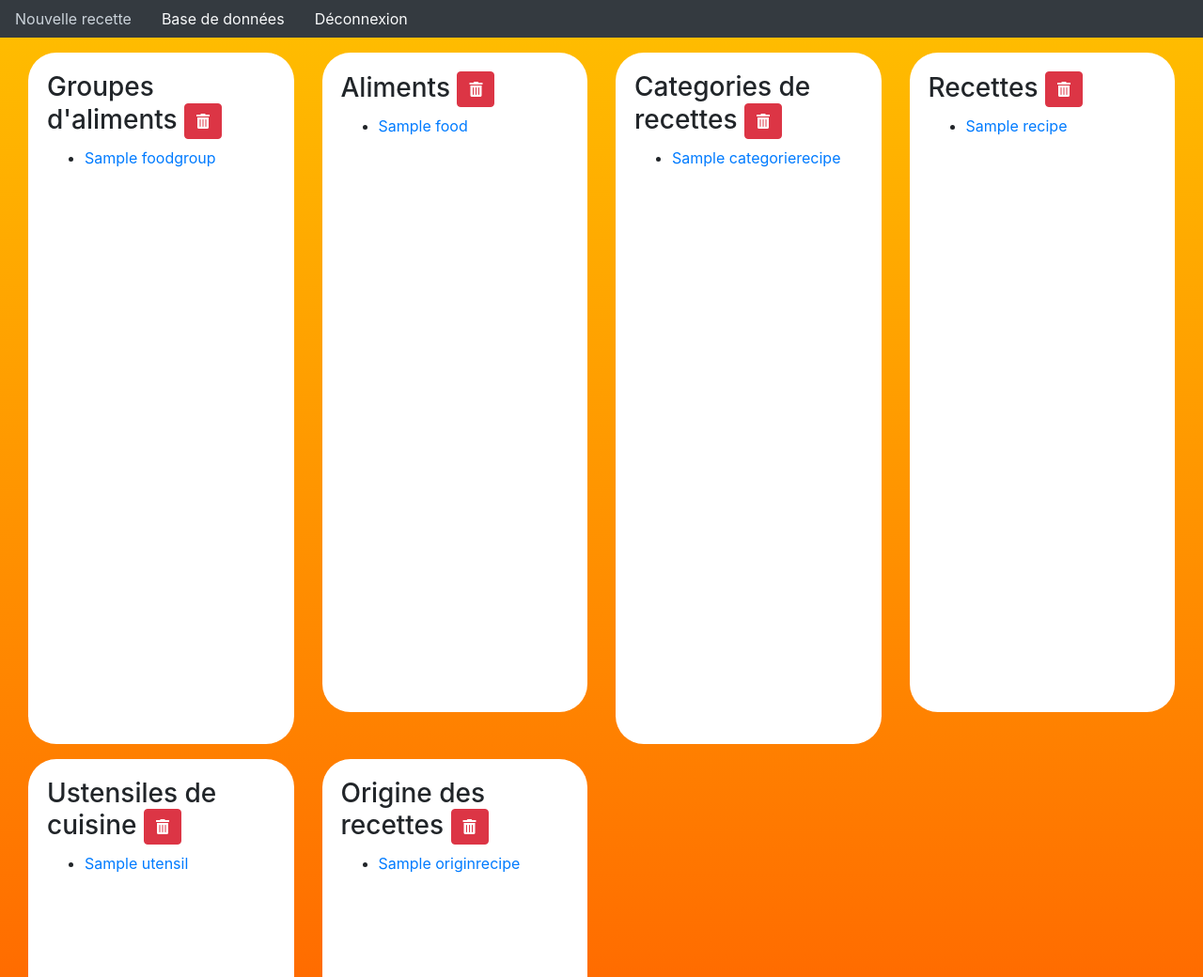
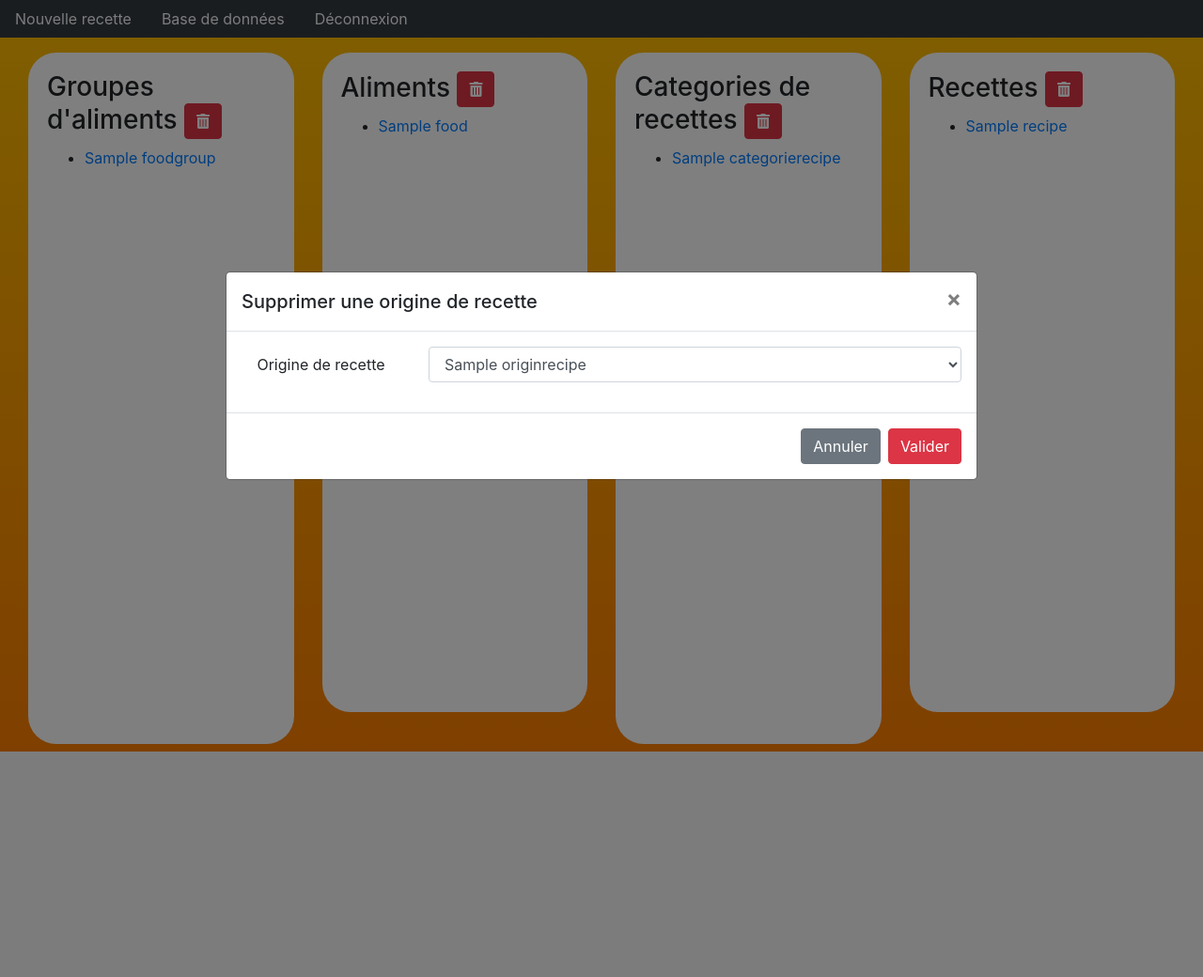
Before and after one commit to riderflo85/feedeasyform, a Django app: page /planning/databases/ in a window 1280 px wide, after a click that opens the changed part. Shown: the top 1040 px of the page at 94% size. After the commit the page ends 800 px from the top, so only its background shows below. Run offline with Django 3.2, Linux system fonts and the light colour scheme; a user stored in the database is signed in; tables that the repository leaves empty hold one stand-in row (values such as "Sample post"); some libraries are stand-ins or nearby versions.

Commit message:
Updated the recipe detail template and model

```diff
--- a/planning/models.py
+++ b/planning/models.py
@@ -22,6 +22,9 @@ class CategorieRecipe(models.Model):
 
     def __str__(self):
         return self.name
+
+    def get_recipe_categorie(self):
+        return Recipe.objects.filter(categorie__name=self.name)
 
 
 class Level(models.Model):
@@ -144,94 +147,3 @@ class FoodAndQuantity(models.Model):
         max_length=100,
         verbose_name="quantitee de l'ingredient avec l'unite de mesure"
     )
-
-
-# from django.db import models
-# from food.models import Food
-
-
-# class FoodQuantity(models.Model):
-#     quantity = models.CharField(max_length=45, verbose_name="Quantité de l'aliment")
-#     food = models.ForeignKey(Food, on_delete=models.CASCADE, verbose_name="Aliment")
-
-#     def __str__(self):
-#         return f"{self.food}: {self.quantity}"
-
-
-# class Categorie(models.Model):
-#     name = models.CharField(max_length=45, verbose_name='Nom de la catégorie')
-
-#     def __str__(self):
-#         return self.name
-
-
-# class Utensil(models.Model):
-#     name = models.CharField(max_length=45, verbose_name="Nom de l'ustensile de cuisine")
-
-#     def __str__(self):
-#         return self.name
-
-
-# PRICE_SCALE = [
-#     ('low', 'petit budget'),
-#     ('medium', 'moyen budget'),
-#     ('high', 'gros budget')
-# ]
-
-# LEVEL = [
-#     ('easy', 'facile'),
-#     ('medium', 'moyen'),
-#     ('chef', 'chef')
-# ]
-
-# class Recipe(models.Model):
-#     name = models.CharField(max_length=45, verbose_name='Nom de la recette')
-
-#     prepare_duration = models.CharField(
-#         max_length=45, verbose_name='Temps de préparation')
-
-#     cooking_time = models.CharField(
-#         max_length=45, verbose_name='Temps de cuisson')
-
-#     step = models.TextField(verbose_name='Étapes de la recette')
-
-#     food_quantity = models.ManyToManyField(
-#         FoodQuantity, verbose_name='Aliment et quantité')
-
-#     categorie = models.ForeignKey(
-#         Categorie,
-#         on_delete=models.CASCADE,
-#         verbose_name='Nom de la categorie de la recette'
-#     )
-
-#     price_scale = models.CharField(
-#         max_length=45, choices=PRICE_SCALE, verbose_name='Fouchette de prix')
-
-#     level = models.CharField(
-#         max_length=45, choices=LEVEL, verbose_name='Difficultée')
-
-#     utensil = models.ManyToManyField(
-#         Utensil, verbose_name='Ustensile de cuisine')
-
-#     def __str__(self):
-#         return self.name
-
-#     def get_price_scale(self):
-#         type_price = {
-#             'low': 'Petit budget',
-#             'medium': 'Moyen budget',
-#             'high': 'Gros budget'
-#         }
-#         return type_price[self.price_scale]
-
-#     def get_level(self):
-#         level = {
-#             'easy': 'Facile',
-#             'medium': 'Moyen',
-#             'chef': 'Chef'
-#         }
-#         return level[self.level]
-
-#     def get_step(self):
-#         steps = self.step.split('\n')
-#         return steps
--- a/planning/templates/planning/databases.html
+++ b/planning/templates/planning/databases.html
@@ -61,6 +61,36 @@
                     {% endfor %}
                 </ul>
             </div>
+        </div>
+    </div>
+</div>
+
+<!-- Modal delete origin recipe -->
+<div class="modal fade" id="modalDeleteOrigin" tabindex="-1" role="dialog" aria-labelledby="modalDeleteOrigin" aria-hidden="true">
+    <div class="modal-dialog modal-dialog-centered modal-lg" role="document">
+        <div class="modal-content">
+            <div class="modal-header">
+                <h5 class="modal-title" id="modalDeleteOriginTitle">Supprimer une origine de recette</h5>
+                <button type="button" class="close" data-dismiss="modal" aria-label="Close">
+                <span aria-hidden="true">&times;</span>
+                </button>
+            </div>
+            <form action="." method="post">
+                {% csrf_token %}
+                <div class="modal-body">
+                    <div class="form-group row">
+                        <label for="origin" class="col-sm-3 col-form-label text-center">Origine de recette</label>
+                        <div class="col-sm-9">
+                            {{ del_origin.origin }}
+                        </div>
+                            {{ del_origin.identifiant }}
+                    </div>
+                </div>
+                <div class="modal-footer">
+                    <button type="button" class="btn btn-secondary" data-dismiss="modal">Annuler</button>
+                    <button type="submit" class="btn btn-danger">Valider</button>
+                </div>
+            </form>
         </div>
     </div>
 </div>
--- a/planning/templates/planning/detail.html
+++ b/planning/templates/planning/detail.html
@@ -123,7 +123,7 @@
                     <label for="CategRecipe" class="col-sm-4 col-form-label border-label">Recettes appartenant à cette categorie</label>
                     <div class="col-sm-8">
                         <ul>
-                            {% for recipe in categorierecipe.recipe_set.all %}
+                            {% for recipe in categorierecipe.get_recipe_categorie %}
                             <li><a href="/planning/detail/recipe/{{ recipe.pk }}" class="lead">{{ recipe.name }}</a></li>
                             {% endfor %}
                         </ul>
--- a/planning/views.py
+++ b/planning/views.py
@@ -97,6 +97,12 @@ def show_and_update_db(request):
                 group = form.cleaned_data['group']
                 FoodGroup.objects.get(pk=int(group)).delete()
 
+        elif request.POST['identifiant'] == 'origin_recipe':
+            form = DeleteOriginRecipe(request.POST)
+            if form.is_valid():
+                origin = form.cleaned_data['origin']
+                OriginRecipe.objects.get(pk=int(origin)).delete()
+
         return redirect(reverse('planning:databases'))
 
     else:
@@ -130,7 +136,6 @@ def show_and_update_db(request):
 
         return render(request, 'planning/databases.html', context)
 
-# @login_required
 class RecipeDetailView(DetailView):
     model = Recipe
     template_name = "planning/detail.html"
```
